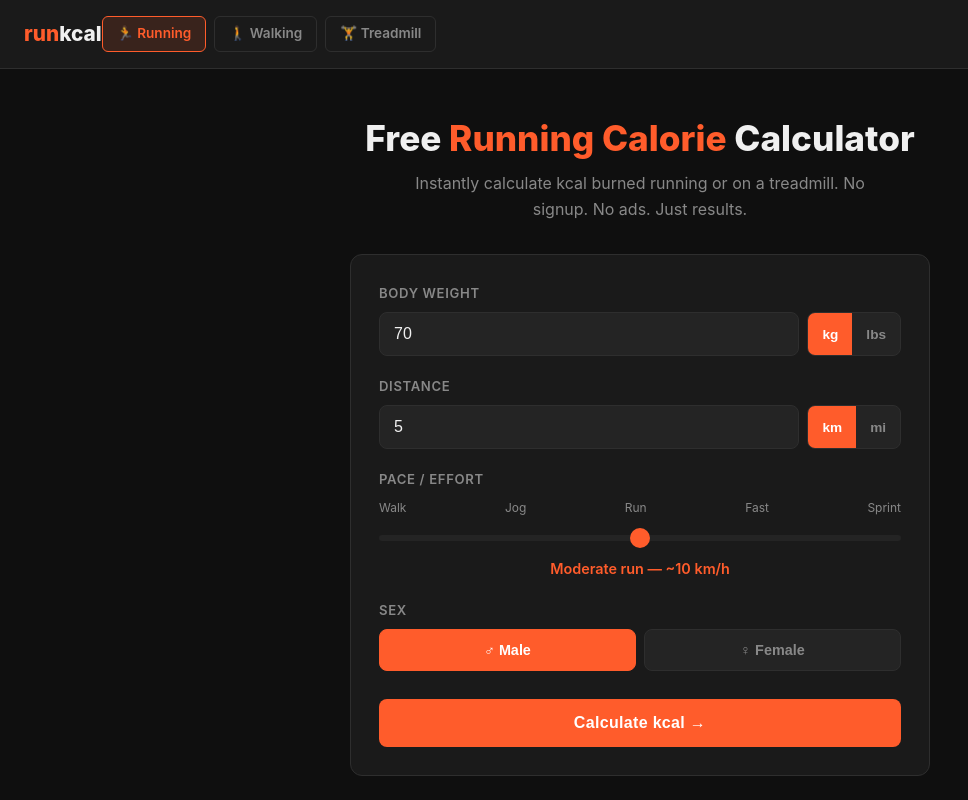
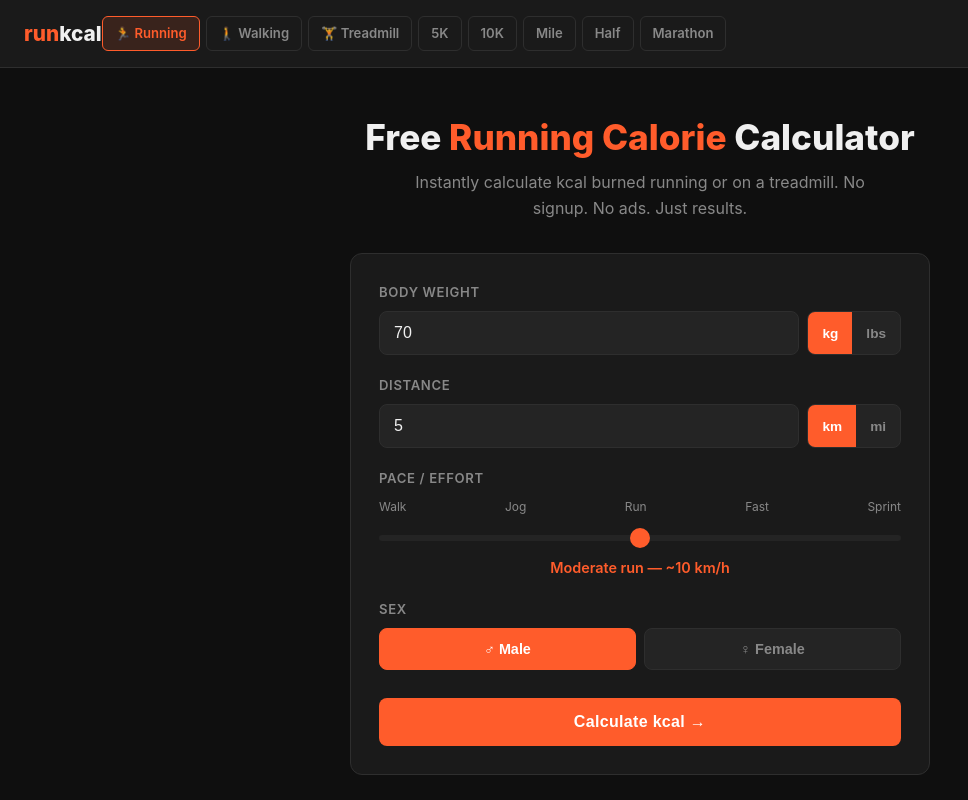
Before and after one commit to wasmy/runkcal, a plain HTML site: page index.html in a window 1280 px wide. Shown: the top 800 px of the page, without its empty margins (0-968 px from the left). Drawn offline with Linux system fonts and the light colour scheme.

Commit message:
Update nav on all pages — full 8-page menu

```diff
--- a/index.html
+++ b/index.html
@@ -85,10 +85,15 @@
 <body>
 <header>
   <div class="logo">run<span>kcal</span></div>
-  <nav style="display:flex;gap:8px">
-    <a href="/" style="color:#ff5c2b;text-decoration:none;font-size:.85rem;font-weight:600;padding:6px 14px;border-radius:6px;border:1px solid #ff5c2b;background:#ff5c2b22">🏃 Running</a>
-    <a href="/walking/" style="color:#888;text-decoration:none;font-size:.85rem;font-weight:600;padding:6px 14px;border-radius:6px;border:1px solid #2e2e2e">🚶 Walking</a>
-    <a href="/treadmill/" style="color:#888;text-decoration:none;font-size:.85rem;font-weight:600;padding:6px 14px;border-radius:6px;border:1px solid #2e2e2e">🏋️ Treadmill</a>
+  <nav style="display:flex;gap:6px;flex-wrap:wrap">
+    <a href="/" style="color:#ff5c2b;text-decoration:none;font-size:.82rem;font-weight:600;padding:6px 12px;border-radius:6px;border:1px solid #ff5c2b;background:#ff5c2b22">🏃 Running</a>
+    <a href="/walking/" style="color:#888;text-decoration:none;font-size:.82rem;font-weight:600;padding:6px 12px;border-radius:6px;border:1px solid #2e2e2e">🚶 Walking</a>
+    <a href="/treadmill/" style="color:#888;text-decoration:none;font-size:.82rem;font-weight:600;padding:6px 12px;border-radius:6px;border:1px solid #2e2e2e">🏋️ Treadmill</a>
+    <a href="/5k/" style="color:#888;text-decoration:none;font-size:.82rem;font-weight:600;padding:6px 12px;border-radius:6px;border:1px solid #2e2e2e">5K</a>
+    <a href="/10k/" style="color:#888;text-decoration:none;font-size:.82rem;font-weight:600;padding:6px 12px;border-radius:6px;border:1px solid #2e2e2e">10K</a>
+    <a href="/mile/" style="color:#888;text-decoration:none;font-size:.82rem;font-weight:600;padding:6px 12px;border-radius:6px;border:1px solid #2e2e2e">Mile</a>
+    <a href="/half-marathon/" style="color:#888;text-decoration:none;font-size:.82rem;font-weight:600;padding:6px 12px;border-radius:6px;border:1px solid #2e2e2e">Half</a>
+    <a href="/marathon/" style="color:#888;text-decoration:none;font-size:.82rem;font-weight:600;padding:6px 12px;border-radius:6px;border:1px solid #2e2e2e">Marathon</a>
   </nav>
 </header>
 <div class="hero">
```
Also changed, not shown: 10k/index.html (+3 -0 lines), 5k/index.html (+4 -0 lines), half-marathon/index.html (+1 -0 lines), marathon/index.html (+1 -0 lines), mile/index.html (+2 -0 lines), treadmill/index.html (+5 -0 lines), walking.html (+5 -0 lines).
